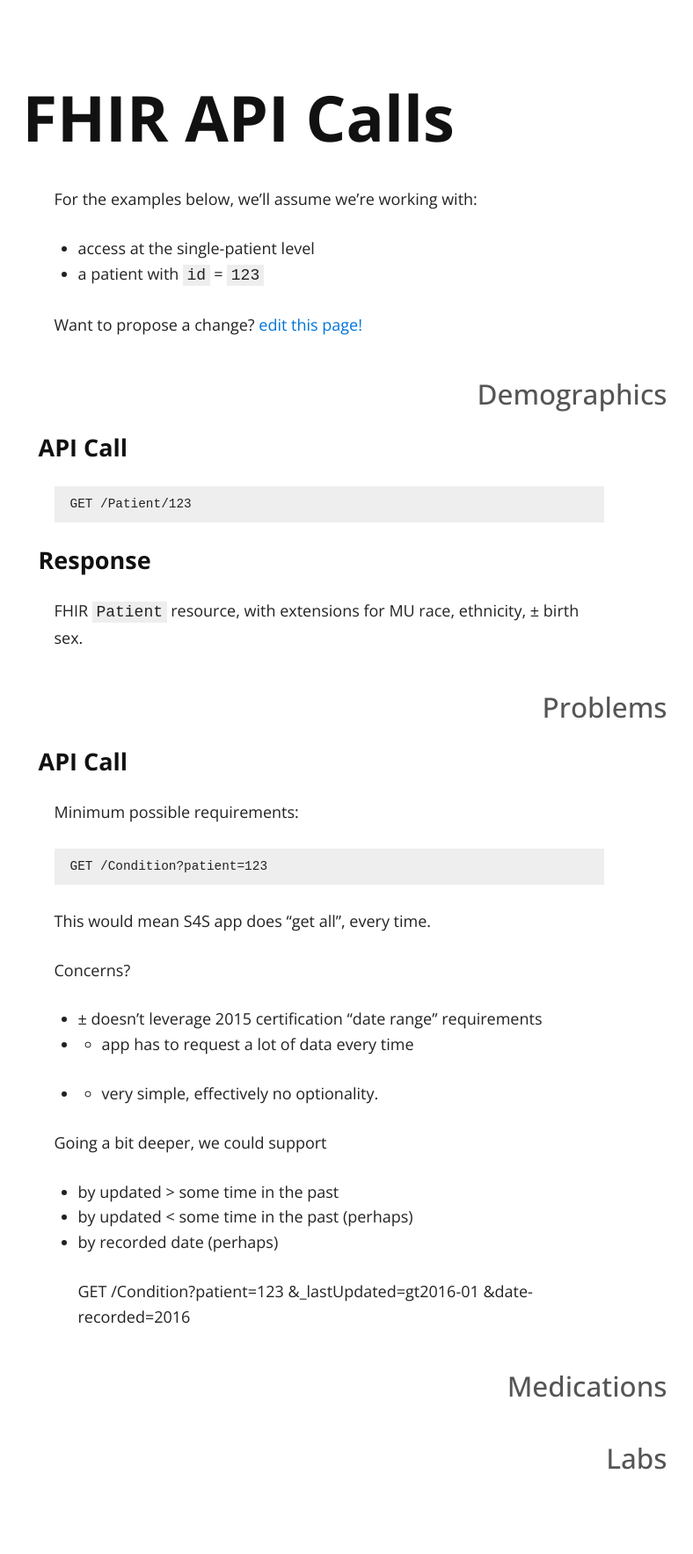
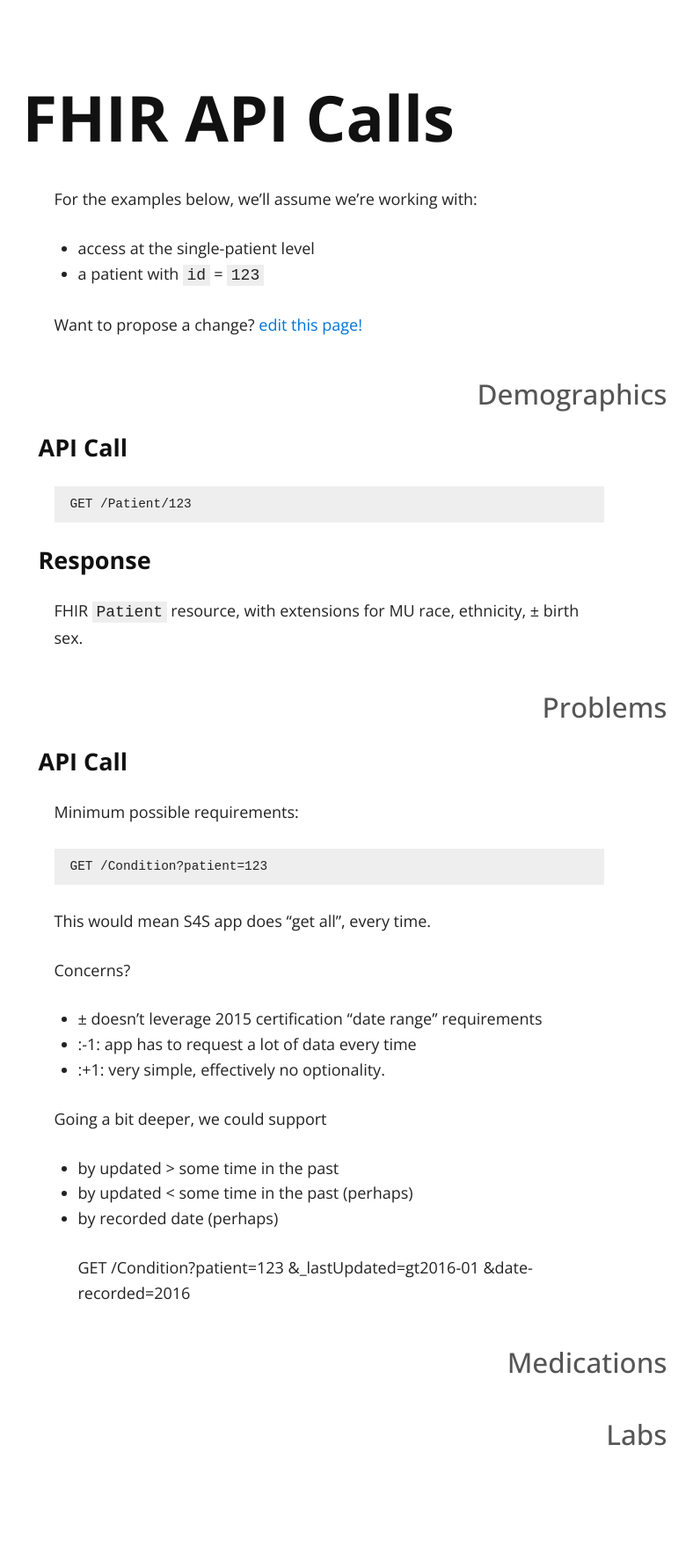
Before and after one commit to sync-for-science/sync-for-science.github.io, a Jekyll site: the page built from api-calls/index.md, in a window 1280 px wide. Shown: the whole page at 88% size, without its empty margins (266-1054 px from the left). Built offline with Jekyll 4.4.1, drawn with Linux system fonts in a browser that asks for light colours; nearby versions of some CDN libraries; after the commit the page ends 1740 px from its top, so only the background shows below that.

Commit message:
Update index.md

```diff
--- a/api-calls/index.md
+++ b/api-calls/index.md
@@ -34,8 +34,8 @@ This would mean S4S app does "get all", every time.
 Concerns?
 
  * ± doesn't leverage 2015 certification "date range" requirements
- * - app has to request a lot of data every time
- * + very simple, effectively no optionality.
+ * :-1: app has to request a lot of data every time
+ * :+1: very simple, effectively no optionality.
 
 Going a  bit deeper, we could support
 
```
